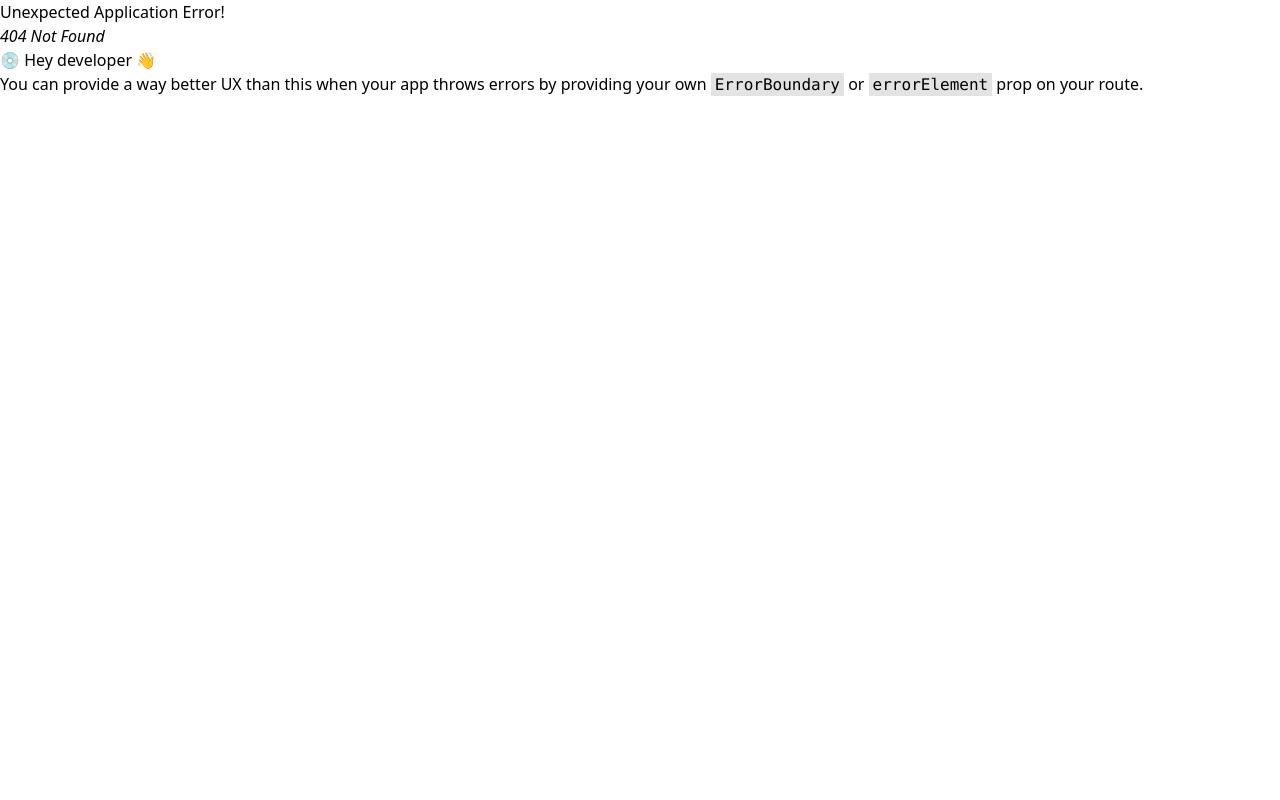
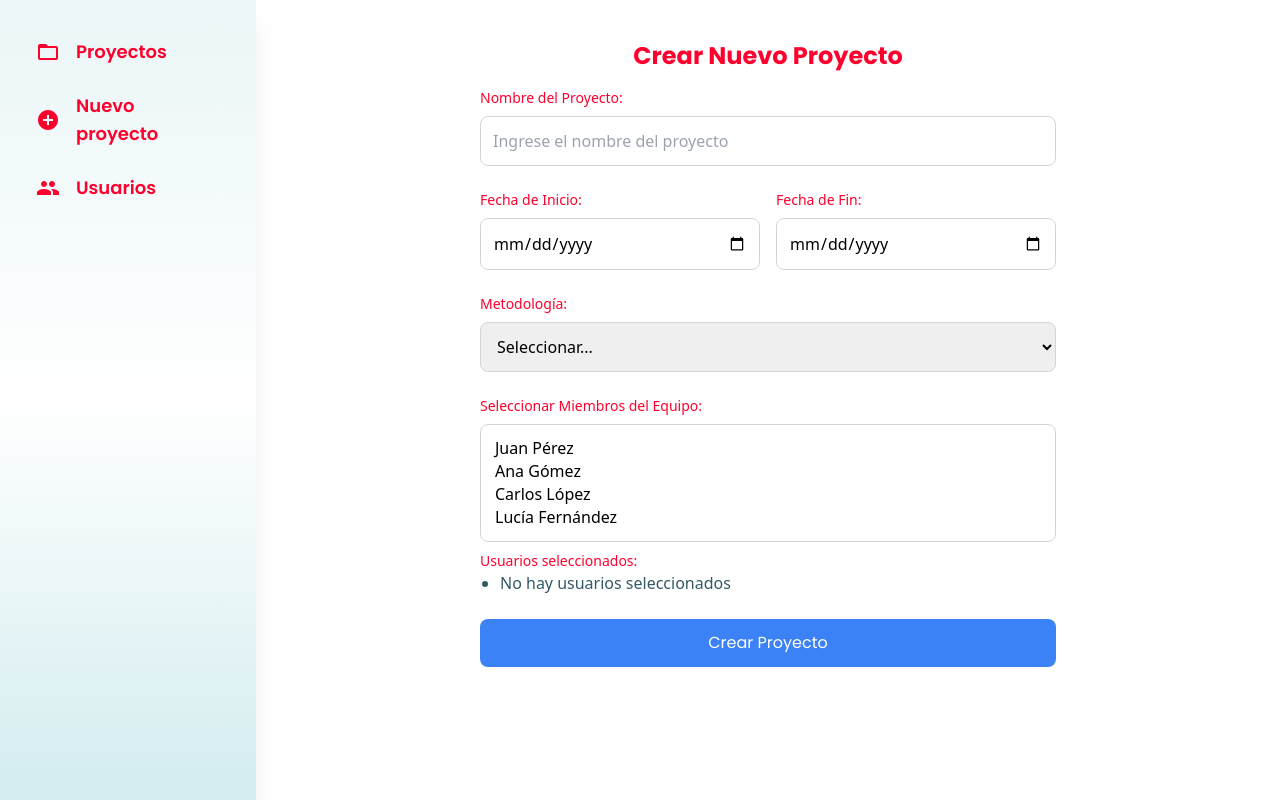
Before and after one commit to juanvprada/fhios-manager-client, a React (Vite) app: page /proyectos/nuevo in a window 1280 px wide. Before the commit this address had no page. Built offline with nearby package versions, Linux system fonts and the light colour scheme.

Commit message:
Add page new proyect

```diff
--- a/src/components/menuItemsConfig.jsx
+++ b/src/components/menuItemsConfig.jsx
@@ -1,6 +1,6 @@
 const menuItemsConfig = [
   { icon: "folder_open", label: "Proyectos", route: "/proyectos" },
-  { icon: "add_circle", label: "Nuevo proyecto", route: "/nuevo-proyecto" },
+  { icon: "add_circle", label: "Nuevo proyecto", route: "/proyectos/nuevo" },
   { icon: "group", label: "Usuarios", route: "/usuarios" },
 ];
 
--- a/src/pages/Projects.jsx
+++ b/src/pages/Projects.jsx
@@ -1,4 +1,5 @@
 import React, { useState } from "react";
+import { Link } from "react-router-dom"
 import useFilteredProjects from "../hooks/useFilteredProjects";
 
 const Projects = () => {
@@ -13,6 +14,15 @@ const Projects = () => {
         Proyectos
       </h1>
       <br />
+       {/* Botón para crear nuevo proyecto */}
+       <div className="w-full max-w-xl flex justify-end mb-4">
+        <Link
+          to="/proyectos/nuevo"  // Ruta correcta para navegar a NewProject
+          className="bg-blue-500 text-white px-4 py-2 rounded-lg font-poppins hover:bg-blue-600 transition-colors"
+        >
+          Crear Nuevo Proyecto
+        </Link>
+      </div>
 
       {/* Search and Sort Controls */}
       <div className="flex flex-col md:flex-row gap-4 mb-6 w-full max-w-xl">
--- /dev/null
+++ b/src/pages/newProjects.jsx
@@ -0,0 +1,139 @@
+import React, { useState } from "react";
+import { useNavigate } from "react-router-dom";
+
+const NewProject = () => {
+  const [projectName, setProjectName] = useState("");
+  const [duration, setDuration] = useState({ start: "", end: "" });
+  const [selectedUsers, setSelectedUsers] = useState([]);
+  const [methodology, setMethodology] = useState("");
+  const navigate = useNavigate();
+
+  // Simulación de usuarios disponibles
+  const availableUsers = [
+    { id: 1, name: "Juan Pérez" },
+    { id: 2, name: "Ana Gómez" },
+    { id: 3, name: "Carlos López" },
+    { id: 4, name: "Lucía Fernández" },
+  ];
+
+  // Función para manejar la selección de usuarios
+  const handleUserChange = (e) => {
+    const selected = Array.from(e.target.selectedOptions, (option) => option.value);
+    setSelectedUsers(selected);
+  };
+
+  const handleCreateProject = () => {
+    const projectData = {
+      projectName,
+      duration,
+      selectedUsers,
+      methodology,
+    };
+
+    console.log("Nuevo proyecto creado:", projectData);
+
+    navigate("/proyectos");
+  };
+
+  return (
+    <div className="p-6 md:ml-64 flex flex-col items-center justify-center">
+      {/* Título del formulario */}
+      <h1 className="text-2xl text-center font-poppins font-bold text-primary-500 mb-4">
+        Crear Nuevo Proyecto
+      </h1>
+
+      {/* Formulario */}
+      <div className="w-full max-w-xl">
+        {/* Nombre del Proyecto */}
+        <div className="mb-6">
+          <label className="block text-sm font-medium text-primary-500 mb-2">Nombre del Proyecto:</label>
+          <input
+            type="text"
+            className="border border-gray-300 rounded-lg w-full p-3 focus:ring-2 focus:ring-primary-500"
+            value={projectName}
+            onChange={(e) => setProjectName(e.target.value)}
+            placeholder="Ingrese el nombre del proyecto"
+          />
+        </div>
+
+        {/* Duración del Proyecto */}
+        <div className="mb-6 flex space-x-4">
+          <div className="w-1/2">
+            <label className="block text-sm font-medium text-primary-500 mb-2">Fecha de Inicio:</label>
+            <input
+              type="date"
+              className="border border-gray-300 rounded-lg w-full p-3 focus:ring-2 focus:ring-primary-500"
+              value={duration.start}
+              onChange={(e) => setDuration({ ...duration, start: e.target.value })}
+            />
+          </div>
+          <div className="w-1/2">
+            <label className="block text-sm font-medium text-primary-500 mb-2">Fecha de Fin:</label>
+            <input
+              type="date"
+              className="border border-gray-300 rounded-lg w-full p-3 focus:ring-2 focus:ring-primary-500"
+              value={duration.end}
+              onChange={(e) => setDuration({ ...duration, end: e.target.value })}
+            />
+          </div>
+        </div>
+
+        {/* Metodología */}
+        <div className="mb-6">
+          <label className="block text-sm font-medium text-primary-500 mb-2">Metodología:</label>
+          <select
+            value={methodology}
+            onChange={(e) => setMethodology(e.target.value)}
+            className="border border-gray-300 rounded-lg w-full p-3 focus:ring-2 focus:ring-primary-500"
+          >
+            <option value="">Seleccionar...</option>
+            <option value="scrum">Scrum</option>
+            <option value="kanban">Kanban</option>
+            <option value="waterfall">Waterfall</option>
+          </select>
+        </div>
+
+        {/* Selección de Usuarios */}
+        <div className="mb-6">
+          <label className="block text-sm font-medium text-primary-500 mb-2">Seleccionar Miembros del Equipo:</label>
+          <select
+            multiple
+            value={selectedUsers}
+            onChange={handleUserChange}
+            className="border border-gray-300 rounded-lg w-full p-3 focus:ring-2 focus:ring-primary-500"
+          >
+            {availableUsers.map((user) => (
+              <option key={user.id} value={user.id}>
+                {user.name}
+              </option>
+            ))}
+          </select>
+          {/* Mostrar los usuarios seleccionados */}
+          <div className="mt-2">
+            <h3 className="text-sm font-medium text-primary-500">Usuarios seleccionados:</h3>
+            <ul className="list-disc pl-5 text-secondary-700">
+              {selectedUsers.length === 0 ? (
+                <li>No hay usuarios seleccionados</li>
+              ) : (
+                selectedUsers.map((userId) => {
+                  const user = availableUsers.find((u) => u.id.toString() === userId);
+                  return <li key={userId}>{user ? user.name : "Usuario desconocido"}</li>;
+                })
+              )}
+            </ul>
+          </div>
+        </div>
+
+        {/* Botón para crear el proyecto */}
+        <button
+          onClick={handleCreateProject}
+          className="w-full bg-blue-500 text-white font-poppins py-3 rounded-lg hover:bg-blue-600 transition-colors"
+        >
+          Crear Proyecto
+        </button>
+      </div>
+    </div>
+  );
+};
+
+export default NewProject;
```
Also changed, not shown: src/routes/routes.jsx (+4 -3 lines).
